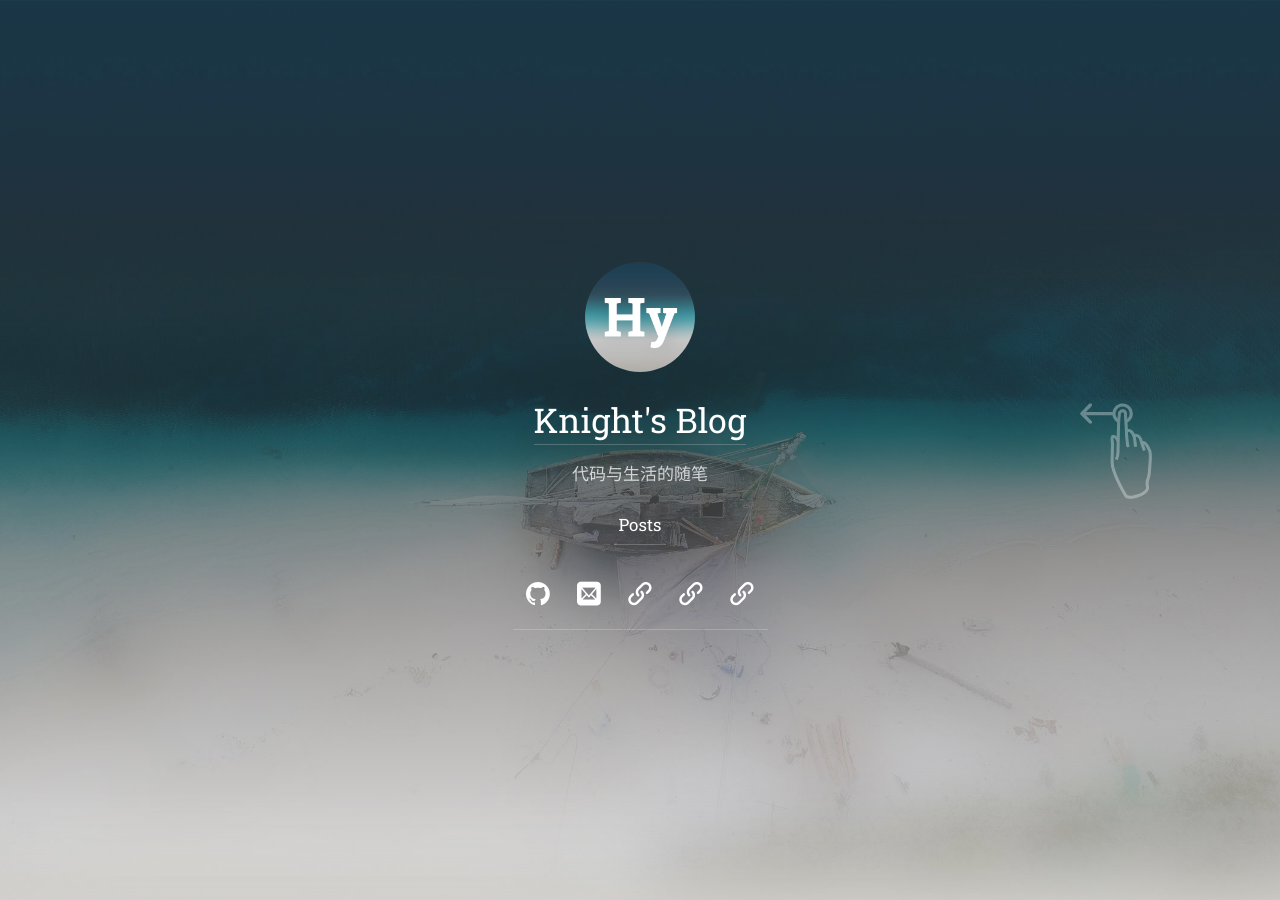
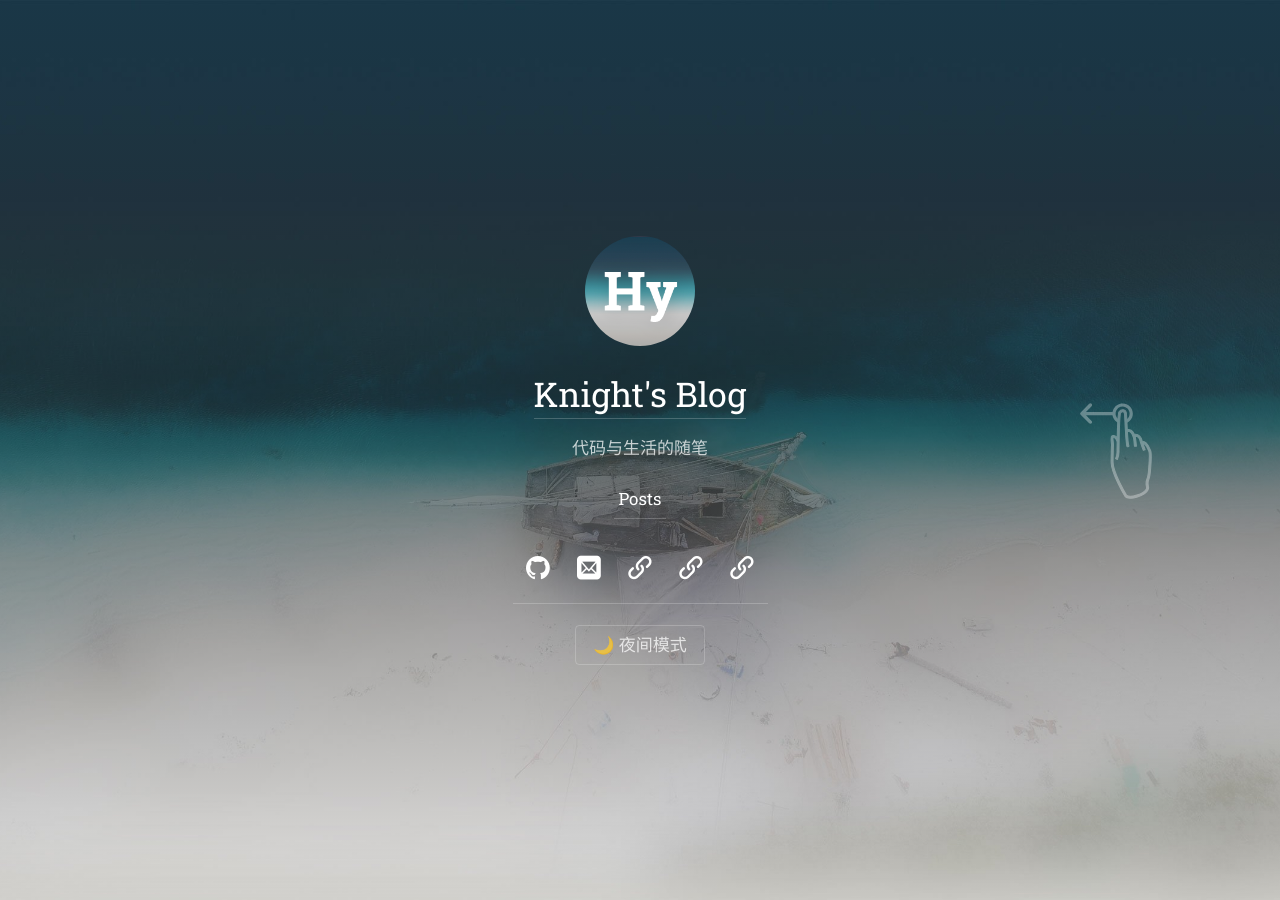
Before and after one commit to Knight-boy/knight-boy.github.io, a Jekyll site: the page built from index.html, in a window 1280 px wide. Built offline with Jekyll 4.4.1, drawn with Linux system fonts in a browser that asks for light colours; some web fonts are replaced; the list of posts is cut into pages by our own code; comment, search, counter and statistics services are not loaded.

Commit message:
feat: 夜间主题切换
- 侧栏新增'夜间模式/日间模式'切换按钮(button.theme-toggle)
- 状态持久化 localStorage(hy-theme), 未选择时跟随系统 prefers-color-scheme
- my-head.html 提前在 <head> 加 html.dark-mode-early 防浅色闪烁, my-scripts
  接管后移除; 禁用原按小时加类的 dynamic dark_mode(本为 PRO 功能无样式)
- my-style.scss: 完整暗色调色板(CSS 变量覆盖 body-bg/body-color/border 等),
  代码块用 invert+hue-rotate 变暗, 图片/视频轻微压暗, 打印仍为浅色

```diff
--- a/_config.yml
+++ b/_config.yml
@@ -201,8 +201,10 @@
     # Set to `true` to always use the dark theme.
     always:            false
 
-    # Set to `true` to use the dark theme based on visitors' local time.
-    dynamic:           true
+    # The built-in time-based class toggling is disabled here — a custom
+    # implementation with a manual toggle + persistence lives in
+    # `_includes/my-head.html`, `_includes/my-scripts.html` and `my-style.scss`.
+    dynamic:           false
     sunrise:           6
     sunset:            18
 
--- a/_includes/body/sidebar.html
+++ b/_includes/body/sidebar.html
@@ -41,6 +41,10 @@
       <div class="sidebar-social">
         {% include components/social.html author=author %}
       </div>
+
+      <div class="theme-toggle-wrap">
+        <button id="_theme-toggle" type="button" class="theme-toggle">🌙 夜间模式</button>
+      </div>
     </div>
   </header>
 </hy-drawer>
--- a/_includes/my-head.html
+++ b/_includes/my-head.html
@@ -1,13 +1,20 @@
+<script>
+/* Anti-FOUC: apply the persisted/planned theme before first paint.
+   Must not use `//` line comments — the compress layout strips all newlines,
+   which would comment out the rest of the page. */
+(function () {
+  var b = null;
+  try { b = localStorage.getItem('hy-theme'); } catch (e) { b = null; }
+  var dark = b === 'dark' || (!b && window.matchMedia && window.matchMedia('(prefers-color-scheme: dark)').matches);
+  if (dark && document.documentElement) document.documentElement.className += ' dark-mode-early';
+})();
+</script>
 {% comment %}
 <!--
-Using `preload` so that page rendering doesn't get blocked.
+Example for preloading custom assets:
 Fill in `href`. You may have to adjust `as` and `onload`/`rel`, depending on content.
+<link href="<path/to/content.css>" rel="preload" as="style" onload="this.rel='stylesheet'">
+Fallback in case JavaScript isn't enabled. Fill in `href`. You may have to adjust `rel`.
+<noscript><link href="<path/to/content.css>" rel="stylesheet"></noscript>
 -->
-<link href="<path/to/content.css>" rel="preload" as="style" onload="this.rel='stylesheet'">
-
-<!--
-Fallback in case JavaScript isn't enabled.
-Fill in `href`. You may have to adjust `rel`.
--->
-<noscript><link href="<path/to/content.css>" rel="stylesheet"></noscript>
 {% endcomment %}
--- a/_includes/my-scripts.html
+++ b/_includes/my-scripts.html
@@ -221,6 +221,43 @@
       pushStateEl.addEventListener('hy-push-state-after', buildPanel);
     }
   }(window, document);
+
+  /* === Dark (night) theme toggle ========================================= */
+  !function (w, d) {
+    var KEY = 'hy-theme';
+    var body = d.body;
+    var btn = d.getElementById('_theme-toggle');
+
+    function resolve() {
+      var saved = null;
+      try { saved = localStorage.getItem(KEY); } catch (e) { saved = null; }
+      if (saved === 'dark' || saved === 'light') return saved;
+      return (w.matchMedia && w.matchMedia('(prefers-color-scheme: dark)').matches) ? 'dark' : 'light';
+    }
+
+    function isDark() {
+      return body.classList.contains('dark-mode');
+    }
+
+    function paint() {
+      if (btn) btn.textContent = isDark() ? '☀️ 日间模式' : '🌙 夜间模式';
+    }
+
+    /* The html-level class was only needed before first paint. */
+    d.documentElement.classList.remove('dark-mode-early');
+
+    if (body) body.classList[resolve() === 'dark' ? 'add' : 'remove']('dark-mode');
+    paint();
+
+    if (btn) {
+      btn.addEventListener('click', function () {
+        var next = isDark() ? 'light' : 'dark';
+        body.classList[next === 'dark' ? 'add' : 'remove']('dark-mode');
+        try { localStorage.setItem(KEY, next); } catch (e) { /* ignore */ }
+        paint();
+      });
+    }
+  }(window, document);
 </script>
 {% comment %}
 <!-- Example for the CloudFlare mail protection script.
--- a/_sass/my-style.scss
+++ b/_sass/my-style.scss
@@ -103,6 +103,77 @@
   }
 }
 
+// ============================================================================
+// Dark ("night") theme.
+// The `dark-mode` class is set on <body> from `_includes/my-scripts.html`
+// (user preference persisted in localStorage, falling back to
+// prefers-color-scheme). `dark-mode-early` on <html> is set while the page is
+// still in <head> (from `_includes/my-head.html`) to avoid a flash of the
+// light theme; it is removed once the body class takes over.
+// ============================================================================
+body.dark-mode,
+html.dark-mode-early body {
+  --body-bg: #191c20;
+  --body-color: #cfd6dd;
+  --text-muted: #8b97a3;
+  --gray-bg: rgba(255, 255, 255, 0.07);
+  --gray-text: #97a1aa;
+  --menu-text: #9aa4ad;
+  --border-color: #34383d;
+
+  color-scheme: dark;
+
+  // Code blocks use a light "One Light" palette with hardcoded colors —
+  // invert them into a dark one instead of retinting every token.
+  .highlight {
+    border-radius: 0.25rem;
+    filter: invert(1) hue-rotate(180deg);
+  }
+
+  // Keep photos/videos from blasting in dark surroundings.
+  img,
+  video {
+    filter: brightness(0.9);
+  }
+
+  // The sticky/drawer sidebar carries its own dark background image and
+  // light text — leave it untouched.
+  .sidebar {
+    filter: none;
+  }
+}
+
+html.dark-mode-early body {
+  // Suppress the 1s background transition on the very first paint.
+  transition: none;
+}
+
+// The toggle button registered in `_includes/body/sidebar.html` and wired up
+// from `_includes/my-scripts.html`.
+.theme-toggle-wrap {
+  margin-top: 0.75rem;
+}
+
+button.theme-toggle {
+  display: inline-block;
+  padding: 0.25rem 1rem;
+
+  font: inherit;
+  font-weight: var(--font-weight-heading);
+  color: rgba(255, 255, 255, 0.75);
+  background: none;
+  border: 1px solid rgba(255, 255, 255, 0.2);
+  border-radius: 0.25rem;
+  cursor: pointer;
+
+  &:hover,
+  &:focus {
+    color: #fff;
+    border-color: rgba(255, 255, 255, 0.8);
+    outline: none;
+  }
+}
+
 // The toggle button pinned to the right edge in overlay mode
 // (created and shown/hidden from `_includes/my-scripts.html`).
 .toc-btn {
```
